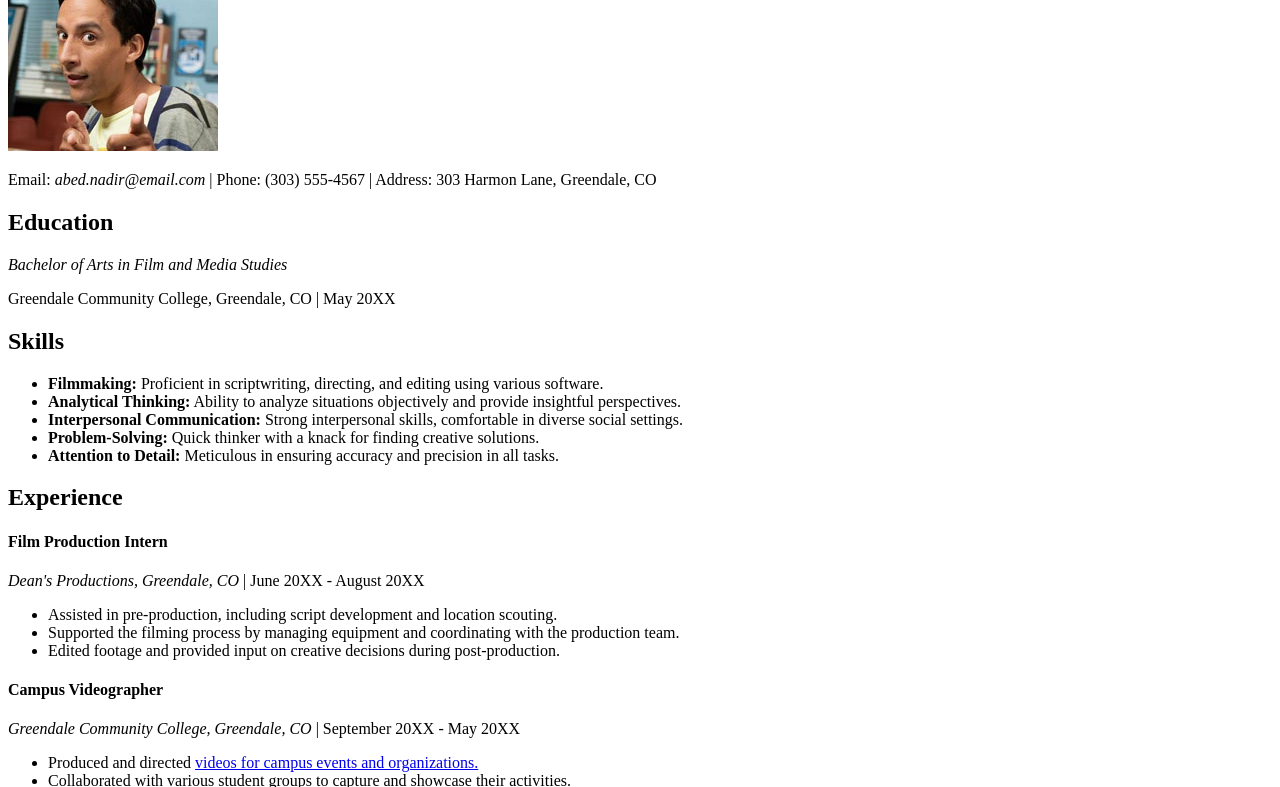
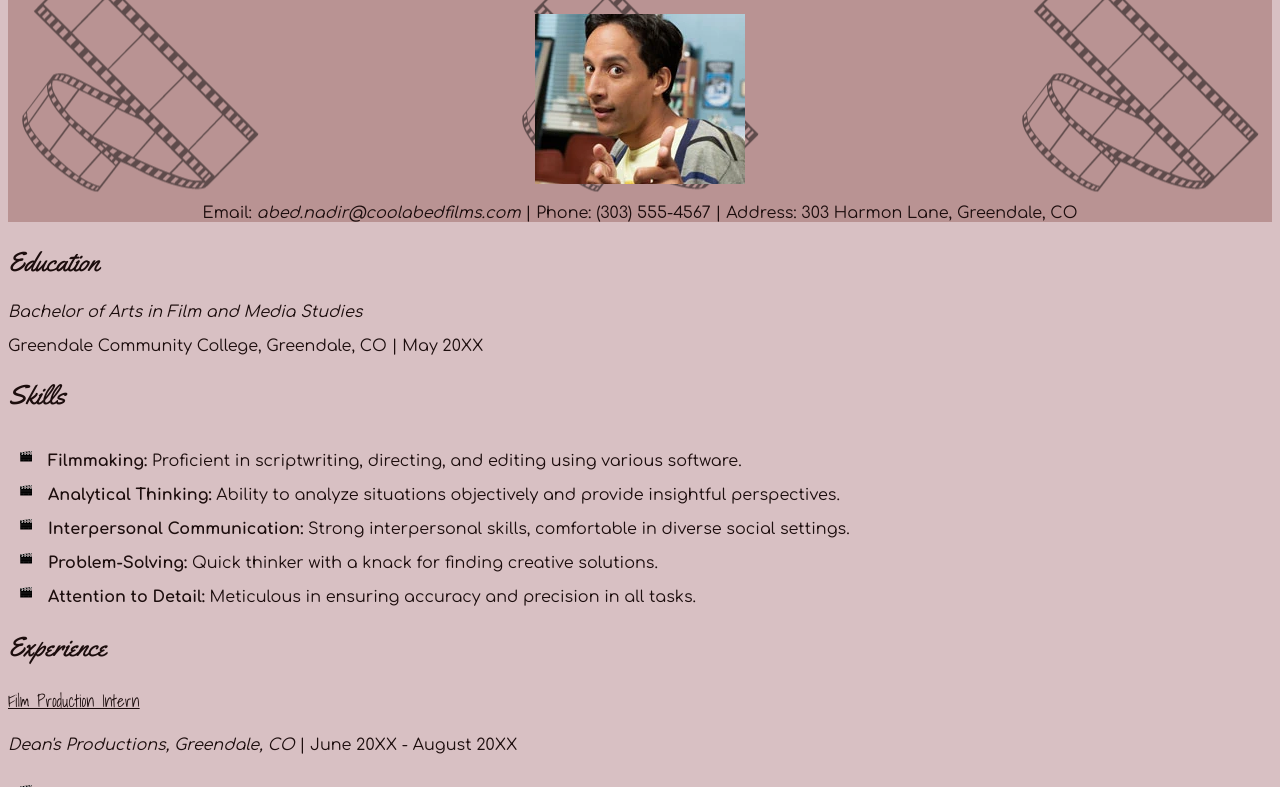
Before and after one commit to hart2ej/Resume, a plain HTML site: page index.html in a window 1280 px wide. Shown: the part 99-886 px from the top of the page. Drawn offline with Linux system fonts and the light colour scheme.

Commit message:
Add files via upload

```diff
--- a/index.html
+++ b/index.html
@@ -1,6 +1,18 @@
 <!DOCTYPE html >
-<html>
+<html  lang= "en" >
 <head>
+    <link rel="preconnect" href="https://fonts.googleapis.com">
+<link rel="preconnect" href="https://fonts.gstatic.com" crossorigin>
+<link href="https://fonts.googleapis.com/css2?family=Shadows+Into+Light&display=swap" rel="stylesheet">
+
+<link rel="preconnect" href="https://fonts.googleapis.com">
+<link rel="preconnect" href="https://fonts.gstatic.com" crossorigin>
+<link href="https://fonts.googleapis.com/css2?family=Comfortaa:wght@300..700&family=Shadows+Into+Light&display=swap" rel="stylesheet">
+
+<link rel="preconnect" href="https://fonts.googleapis.com">
+<link rel="preconnect" href="https://fonts.gstatic.com" crossorigin>
+<link href="https://fonts.googleapis.com/css2?family=Comfortaa:wght@300..700&family=Shadows+Into+Light&family=Yellowtail&display=swap" rel="stylesheet">
+
 <title>
 Abed Nadir Resume
 </title>
@@ -11,18 +23,88 @@ Abed Nadir Resume
 <meta name="author" content="Abed Nadir">
 <meta name="viewport" content="width=device-width, initial-scale=1.0">
 
+
+<style>
+
+body {
+background-color: #D8C0C3
+}
+
+header {
+  text-align: center;
+  background: rgba(138, 78, 76, .4);
+  background-image: url('film reel.png');
+background-position: center;
+ }
+p, ul {
+font-family: "Comfortaa", sans-serif;
+  font-style: normal;
+  color: #1C0D0D;
+}
+
+h4 {
+  font-family: "Shadows Into Light", cursive;
+  font-weight: 400;
+  font-style: normal;
+  text-decoration: underline;
+  font-size: 1.05em;
+  color: #1C0D0D;
+ }
+
+h2 {
+
+  font-family: "Yellowtail", cursive;
+  font-weight: 400;
+  font-style: normal;
+  font-size: 1.7em;
+  color: #1C0D0D;
+ }
+h1 {
+
+font-family: "Yellowtail", cursive;
+font-weight: 400;
+font-style: normal;
+font-size: 2.6em;
+color: #1C0D0D;
+
+}
+
+ul {
+  list-style-type: disc;
+  list-style-image: url(clapper.png);
+  list-style-position: outside;
+}
+
+a:link{
+text-decoration: none;
+color: #7F3C39
+   }
+
+   a:visited
+   { color: #955F5F}
+
+a:hover {
+color: #604B73
+
+}
+
+a:active {
+color: #4059AD
+}
+    </style>
 </head>
 
-
+<body>
+  <header>
 <h1>
     Abed Nadir
 </h1>
 
-<img src="Abed09.webp" alt="Abed Nadir, 2009">
+<img src="Abed.webp" alt="Abed Nadir, 2009">
 
-<p>Email: <em>abed.nadir&#64;email.com </em>| Phone: (303) 555-4567 | Address: 303 Harmon Lane, Greendale, CO </p>
+<p>Email: <em>abed.nadir&#64;coolabedfilms.com </em>| Phone: (303) 555-4567 | Address: 303 Harmon Lane, Greendale, CO </p>
 
-
+</header>
 <h2>Education </h2>
 <p><em>Bachelor of Arts in Film and Media Studies </em> </p>
 <p>Greendale Community College, Greendale, CO | May 20XX </p>
@@ -38,7 +120,7 @@ Abed Nadir Resume
 <h2>Experience </h2>
 <h4>Film Production Intern</h4>
 
-<em>Dean's Productions, Greendale, CO </em> | June 20XX - August 20XX
+ <p><em>Dean's Productions, Greendale, CO </em> | June 20XX - August 20XX </p>
 <ul>
    <li> Assisted in pre-production, including script development and location scouting. </li>
    <li> Supported the filming process by managing equipment and coordinating with the production team. </li>
@@ -47,7 +129,7 @@ Abed Nadir Resume
     </ul>
 <h4>Campus Videographer </h4>
 
-<em>Greendale Community College, Greendale, CO </em>| September 20XX - May 20XX
+ <p><em>Greendale Community College, Greendale, CO </em>| September 20XX - May 20XX </p>
 
 <ul>
     <li>Produced and directed <a href= "https://youtu.be/mayj9e7cMtU?si=v4EYW1EoN1N0CIKb" target="_blank"> videos for campus events and organizations.</a> </li>
@@ -81,7 +163,6 @@ Abed Nadir Resume
 
 </ul>
 
-
 <h2>Awards and Achievements </h2>
 
 <ul>
@@ -90,6 +171,6 @@ Abed Nadir Resume
     </ul>
 
 
-
+</body>
 
     </html>
```
Also changed, not shown: Abed.webp (added), clapper.png (added), film reel.png (added).
